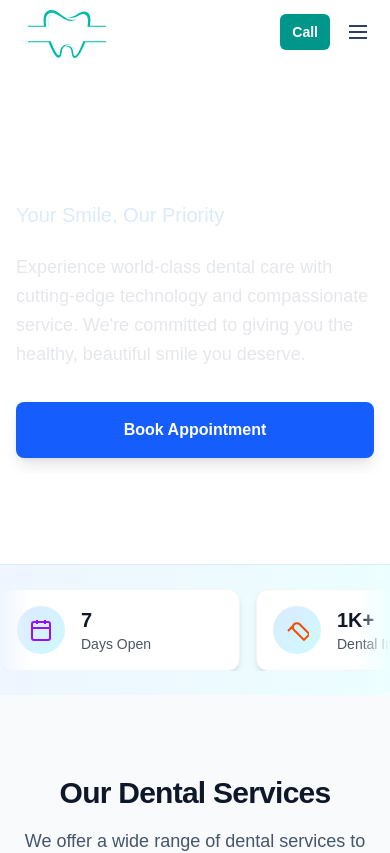
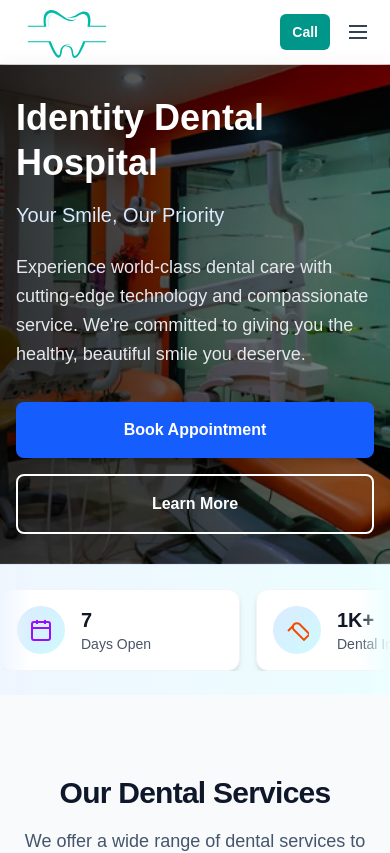
Before and after one commit to dakshtandel-9/Identity-Dental-Hospital, a Next.js app: page / in a window 390 px wide. Shown: the top 853 px of the page. Built offline with nearby package versions, Linux system fonts and the light colour scheme.

Commit message:
Hero section Phone view image added

```diff
--- a/app/components/Hero.js
+++ b/app/components/Hero.js
@@ -63,7 +63,7 @@ const CONFIG = {
     tagline: "Your Smile, Our Priority",
     description: "Experience world-class dental care with cutting-edge technology and compassionate service. We're committed to giving you the healthy, beautiful smile you deserve.",
     slides: [
-        { mobile: "", desktop: "/image.png", alt: "Modern dental clinic interior" },
+        { mobile: "/image2.png", desktop: "/image.png", alt: "Modern dental clinic interior" },
     ],
     autoplayMs: 5000,
     statsAutoplayMs: 3000,
@@ -159,7 +159,19 @@ export default function Hero() {
                         }`}
                         aria-hidden={index !== currentSlide}
                     >
-                        {/* Desktop Image Only */}
+                        {/* Mobile Image */}
+                        <div className="relative block md:hidden h-full">
+                            <Image
+                                src={slide.mobile}
+                                alt={slide.alt}
+                                fill
+                                sizes="100vw"
+                                className="object-cover"
+                                priority={index === 0}
+                            />
+                        </div>
+
+                        {/* Desktop Image */}
                         <div className="relative hidden md:block h-full">
                             <Image
                                 src={slide.desktop}
@@ -171,8 +183,8 @@ export default function Hero() {
                             />
                         </div>
 
-                        {/* Gradient Overlay - Desktop Only */}
-                        <div className="absolute inset-0 bg-gradient-to-r from-black/60 via-black/30 to-transparent hidden md:block" />
+                        {/* Gradient Overlay */}
+                        <div className="absolute inset-0 bg-gradient-to-r from-black/60 via-black/30 to-transparent" />
                     </div>
                 ))}
 
```
Also changed, not shown: public/image2.png (added).
